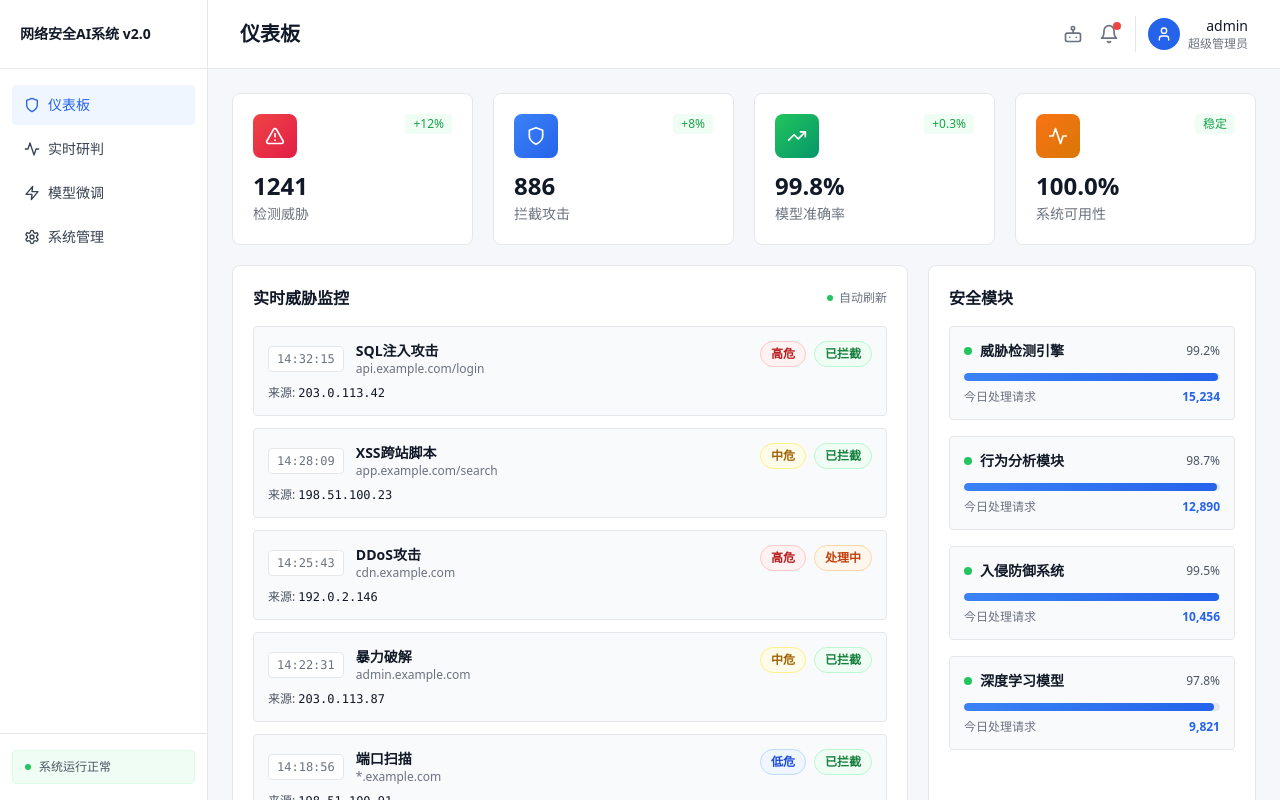
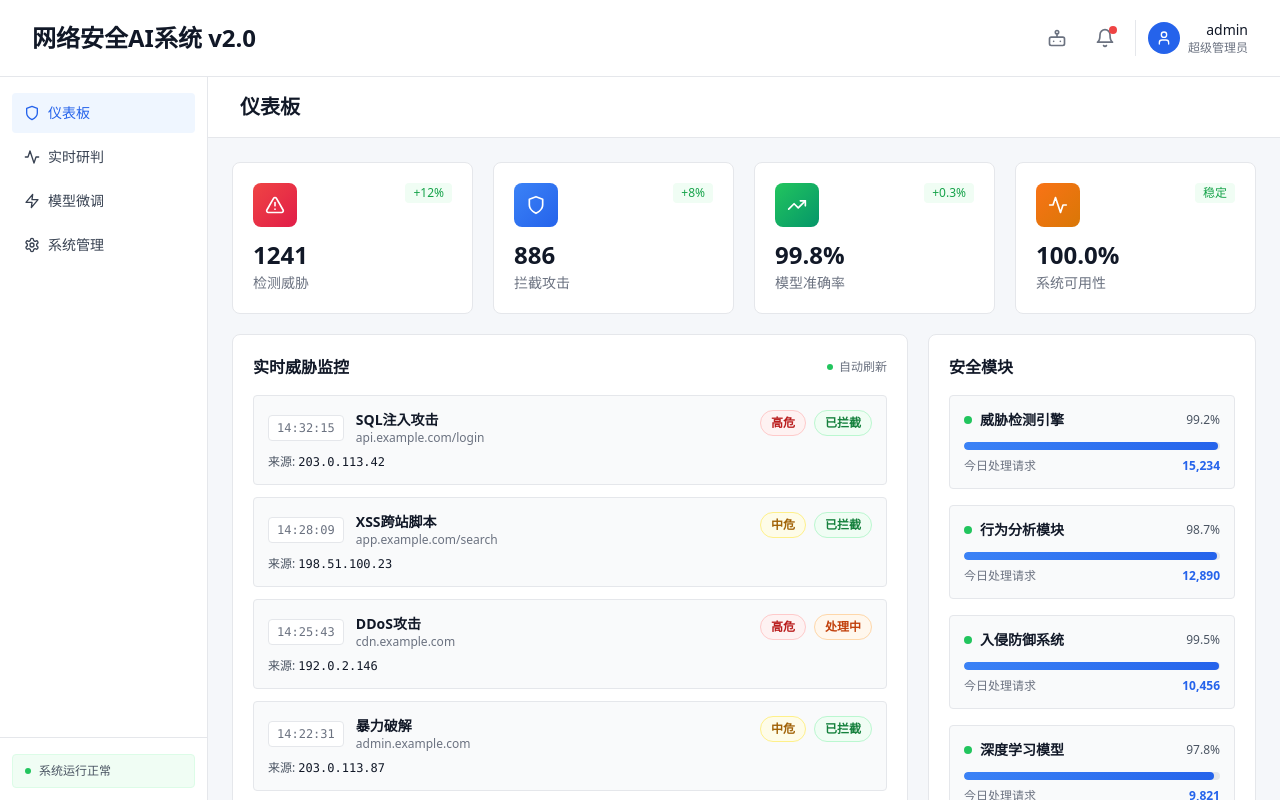
Before and after one commit to Jeff00012/nsai-v2.0, a React (Vite) app: page / in a window 1280 px wide. Shown: the top 800 px of the page. Built offline with nearby package versions, Linux system fonts and the light colour scheme.

Commit message:
Updated App.tsx

```diff
--- a/src/App.tsx
+++ b/src/App.tsx
@@ -16,18 +16,36 @@ function App() {
   ];
 
   return (
-    <div className="min-h-screen bg-[#f5f7fa] flex">
-      {/* Left Sidebar Navigation */}
-      <aside className="w-52 bg-white border-r border-gray-200 flex flex-col h-screen sticky top-0">
-        {/* Logo Section */}
-        <div className="px-5 py-6 border-b border-gray-200">
-          <div className="flex items-center space-x-2">
-            <div>
-              <h1 className="text-sm font-semibold text-gray-900">网络安全AI系统 v2.0</h1>
+    <div className="min-h-screen bg-[#f5f7fa] flex flex-col">
+      {/* Top Header Bar - Fixed */}
+      <header className="bg-white border-b border-gray-200 px-8 py-5 sticky top-0 z-20">
+        <div className="flex items-center justify-between">
+          <h1 className="text-2xl font-bold text-gray-900">网络安全AI系统 v2.0</h1>
+          <div className="flex items-center space-x-3">
+            <button className="p-2 text-gray-500 hover:text-gray-700 hover:bg-gray-100 rounded-lg transition-colors">
+              <Bot className="w-5 h-5" />
+            </button>
+            <button className="relative p-2 text-gray-500 hover:text-gray-700 hover:bg-gray-100 rounded-lg transition-colors">
+              <Bell className="w-5 h-5" />
+              <span className="absolute top-1.5 right-1.5 w-2 h-2 bg-red-500 rounded-full"></span>
+            </button>
+            <div className="flex items-center space-x-2 pl-3 ml-1 border-l border-gray-200">
+              <div className="w-8 h-8 bg-blue-600 rounded-full flex items-center justify-center">
+                <User className="w-4 h-4 text-white" />
+              </div>
+              <div className="text-right">
+                <div className="text-sm text-gray-900">admin</div>
+                <div className="text-xs text-gray-500">超级管理员</div>
               </div>
             </div>
           </div>
+        </div>
+      </header>
 
+      {/* Main Content with Sidebar */}
+      <div className="flex flex-1">
+        {/* Left Sidebar Navigation */}
+        <aside className="w-52 bg-white border-r border-gray-200 flex flex-col h-[calc(100vh-73px)] sticky top-[73px]">
           {/* Navigation Menu */}
           <nav className="flex-1 px-3 py-4">
             <div className="space-y-1">
@@ -64,32 +82,12 @@ function App() {
 
         {/* Main Content Area */}
         <main className="flex-1 overflow-auto">
-        {/* Top Header Bar */}
-        <header className="bg-white border-b border-gray-200 px-8 py-4 sticky top-0 z-10">
-          <div className="flex items-center justify-between">
+          {/* Sub Header showing current tab */}
+          <div className="bg-white border-b border-gray-200 px-8 py-4 sticky top-0 z-10">
             <h2 className="text-xl font-semibold text-gray-900">
               {navigation.find(item => item.id === activeTab)?.name}
             </h2>
-            <div className="flex items-center space-x-2">
-              <button className="text-gray-500 hover:text-gray-700 hover:bg-gray-100 rounded-lg transition-colors">
-                <Bot className="w-5 h-5" />
-              </button>
-              <button className="relative p-2 text-gray-500 hover:text-gray-700 hover:bg-gray-100 rounded-lg transition-colors">
-                <Bell className="w-5 h-5" />
-                <span className="absolute top-1.5 right-1.5 w-2 h-2 bg-red-500 rounded-full"></span>
-              </button>
-              <div className="flex items-center space-x-2 pl-3 ml-1 border-l border-gray-200">
-                <div className="w-8 h-8 bg-blue-600 rounded-full flex items-center justify-center">
-                  <User className="w-4 h-4 text-white" />
           </div>
-                <div className="text-right">
-                  <div className="text-sm text-gray-900">admin</div>
-                  <div className="text-xs text-gray-500">超级管理员</div>
-                </div>
-              </div>
-            </div>
-          </div>
-        </header>
 
           {/* Content */}
           <div className="p-6">
@@ -100,6 +98,7 @@ function App() {
           </div>
         </main>
       </div>
+    </div>
   );
 }
 
```
Lines whose indentation alone changed are shown as unchanged.
